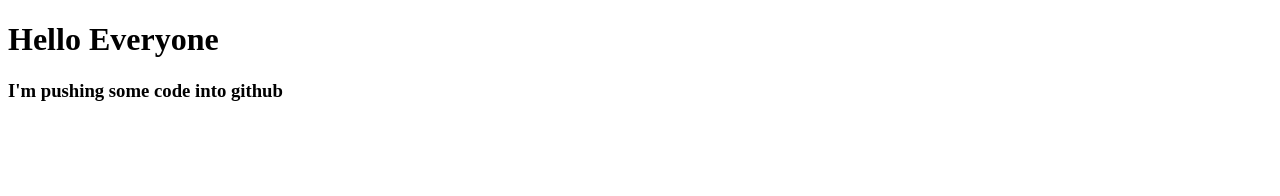
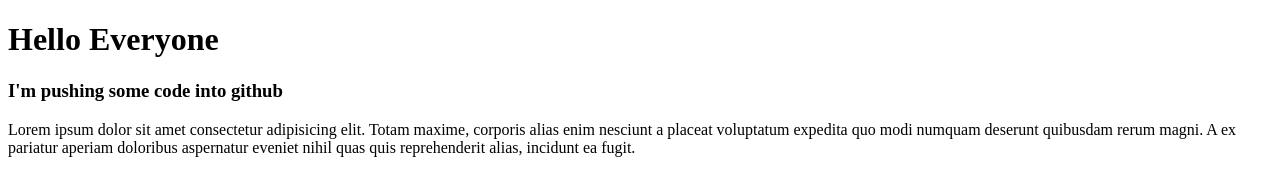
Before and after one commit to Zonaid243/Programming-hero, a plain HTML site: page index.html in a window 1280 px wide. Drawn offline with Linux system fonts and the light colour scheme.

Commit message:
styles addes

```diff
--- a/index.html
+++ b/index.html
@@ -9,5 +9,6 @@
 <body>
     <h1>Hello Everyone</h1>
     <h3>I'm pushing some code into github</h3>
+    <p>Lorem ipsum dolor sit amet consectetur adipisicing elit. Totam maxime, corporis alias enim nesciunt a placeat voluptatum expedita quo modi numquam deserunt quibusdam rerum magni. A ex pariatur aperiam doloribus aspernatur eveniet nihil quas quis reprehenderit alias, incidunt ea fugit.</p>
 </body>
 </html>
```
